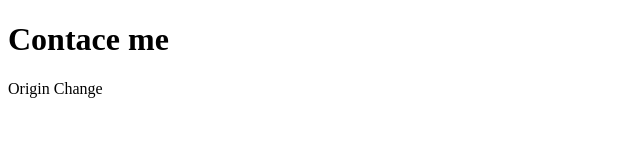
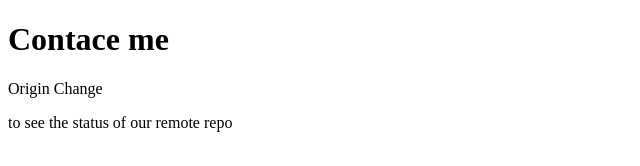
Before and after one commit to abdulDs/WebFunamentals-, a plain HTML site: page contact.html in a window 1280 px wide. Shown: the whole page, without its empty margins (0-640 px from the left). Drawn offline with Linux system fonts and the light colour scheme.

Commit message:
Update contact.html

```diff
--- a/contact.html
+++ b/contact.html
@@ -11,6 +11,8 @@
 <body>
     <h1>Contace me </h1>
     <p> Origin Change </p>
+    <p> to see the status of our remote repo</p>
+
 </body>
 
 </html>
```
